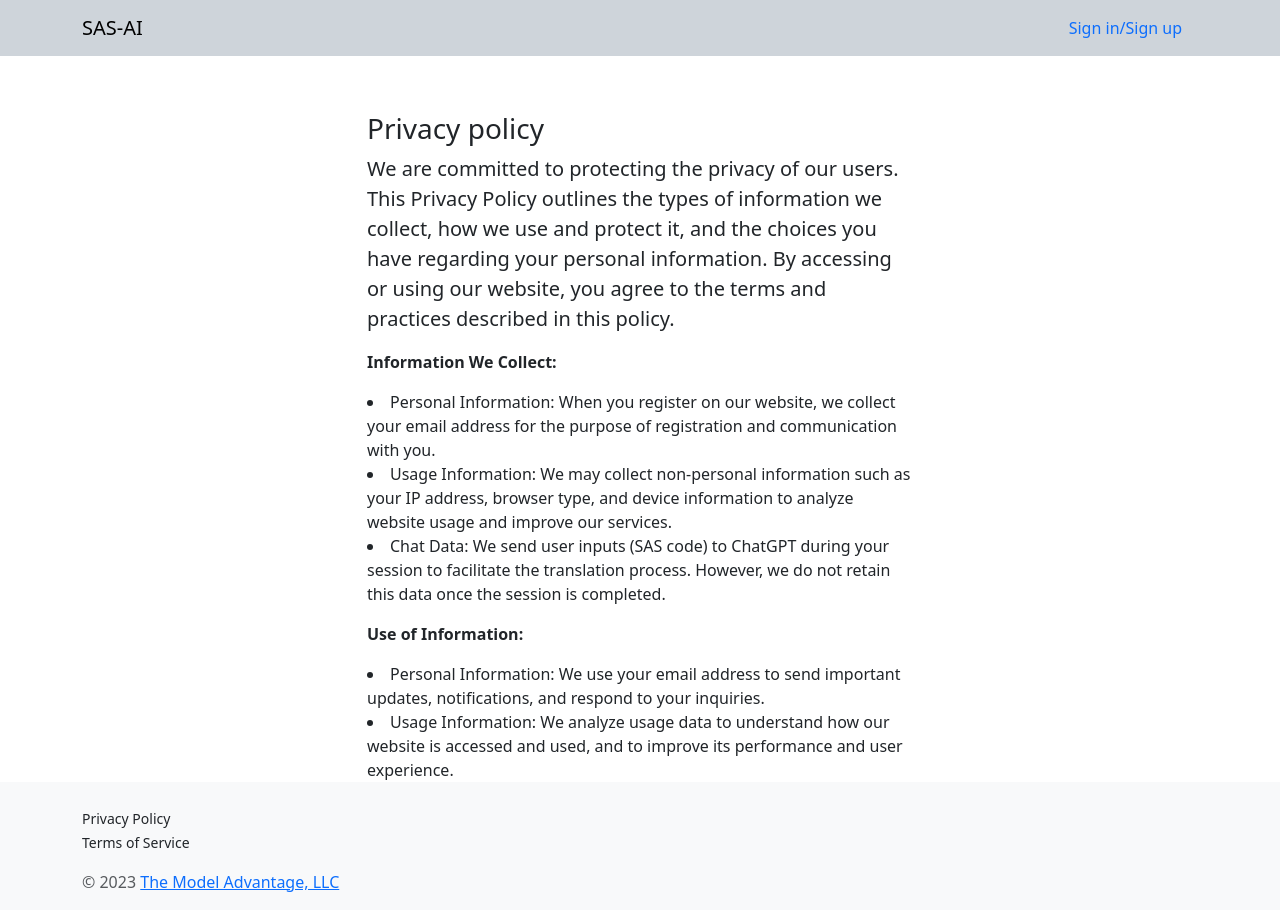
After one commit to zhangbingyu/sas_python_chatgpt, a Flask app: page /privacy in a window 1280 px wide. The commit adds this page. Run offline with Flask 3, Linux system fonts and the light colour scheme.

Commit message:
add privacy/tos, update layout

```diff
--- a/app.py
+++ b/app.py
@@ -60,6 +60,7 @@ import models
 import sasai
 import mail
 import user
+import privacy_tos
 
 # from models import User
 
--- /dev/null
+++ b/privacy_tos.py
@@ -0,0 +1,11 @@
+from flask import render_template
+from app import app
+
+@app.route("/privacy")
+def privacy():
+    return render_template("privacy.html")
+
+
+@app.route("/tos")
+def tos():
+    return render_template("tos.html")
--- a/templates/base.html
+++ b/templates/base.html
@@ -10,12 +10,12 @@
     <link rel="stylesheet" href="https://cdn.jsdelivr.net/npm/bootstrap-icons@1.10.5/font/bootstrap-icons.css">
     <style>
         body {
-            padding-top: 50px;
+            padding-top: 56px;
         }
     </style>
     <title>SAS Meets AI - {% block title %}{% endblock %}</title>
 </head>
-<body>
+<body class="d-flex flex-column min-vh-100">
 <header class="navbar navbar-expland-lg  bg-dark-subtle fixed-top" aria-label="Main navigation">
 <nav class="container-sm bd-gutter flex-wrap flex-md-nowrap">
 
@@ -39,11 +39,17 @@
 </header>
 
 
-
     <!-- {% for message in get_flashed_messages() %}
     <div class="flash">{{ message }}</div>
   {% endfor %} -->
     {% block content %}{% endblock %}
+    <footer class="footer mt-auto py-3 bg-light">
+        <div class="container">
+            <div class="mt-2 ft-5"><small><a href="{{ url_for('privacy') }}" class="link-dark link-underline-opacity-0 link-underline-opacity-75-hover">Privacy Policy</a></small></div>
+            <div><small><a href="{{ url_for('tos') }}" class="link-dark link-underline-opacity-0 link-underline-opacity-75-hover">Terms of Service</a></small></div>
+          <div class=" mt-3"><span class="text-muted">&copy 2023 <a href="https://www.themodeladvantage.com" class="link-underline-opacity-0">The Model Advantage, LLC</a></span></div>
+        </div>
+      </footer>
     <script src="https://cdn.jsdelivr.net/npm/bootstrap@5.3.0/dist/js/bootstrap.bundle.min.js" integrity="sha384-geWF76RCwLtnZ8qwWowPQNguL3RmwHVBC9FhGdlKrxdiJJigb/j/68SIy3Te4Bkz" crossorigin="anonymous"></script>
     <script>
         $(document).ready(function() {
--- /dev/null
+++ b/templates/privacy.html
@@ -0,0 +1,40 @@
+{% extends 'base.html' %}
+{% block title %}
+Privacy Policy
+{% endblock %}
+{% block content %}
+<div class="container pt-2 mt-5 ">
+    <div class="row">
+        <div class="col-md-6 offset-md-3">
+            <div>
+                <div>
+                    <h3>Privacy policy</h3>
+                </div>
+                <div>
+                    <p class="lead">We are committed to protecting the privacy of our users. This Privacy Policy
+                        outlines the types of information we collect, how we use and protect it, and the choices you
+                        have regarding your personal information. By accessing or using our website, you agree to the
+                        terms and practices described in this policy.</p>
+
+                    <p><strong> Information We Collect:</strong></p>
+
+                    <li>Personal Information: When you register on our website, we collect your email address for the
+                        purpose of registration and communication with you.</li>
+                    <li>Usage Information: We may collect non-personal information such as your IP address, browser
+                        type, and device information to analyze website usage and improve our services.</li>
+                    <li>Chat Data: We send user inputs (SAS code) to ChatGPT during your session to facilitate the
+                        translation process. However, we do not retain this data once the session is completed.</li>
+
+                    <p class="mt-3"><strong>Use of Information:</strong></p>
+
+                    <li>Personal Information: We use your email address to send important updates, notifications, and
+                        respond to your inquiries.</li>
+                    <li>Usage Information: We analyze usage data to understand how our website is accessed and used, and
+                        to improve its performance and user experience.</li>
+
+                </div>
+            </div>
+        </div>
+    </div>
+</div>
+{% endblock %}
```
Also changed, not shown: templates/index.html (+25 -11 lines), templates/tos.html (added, +28 -0 lines).
